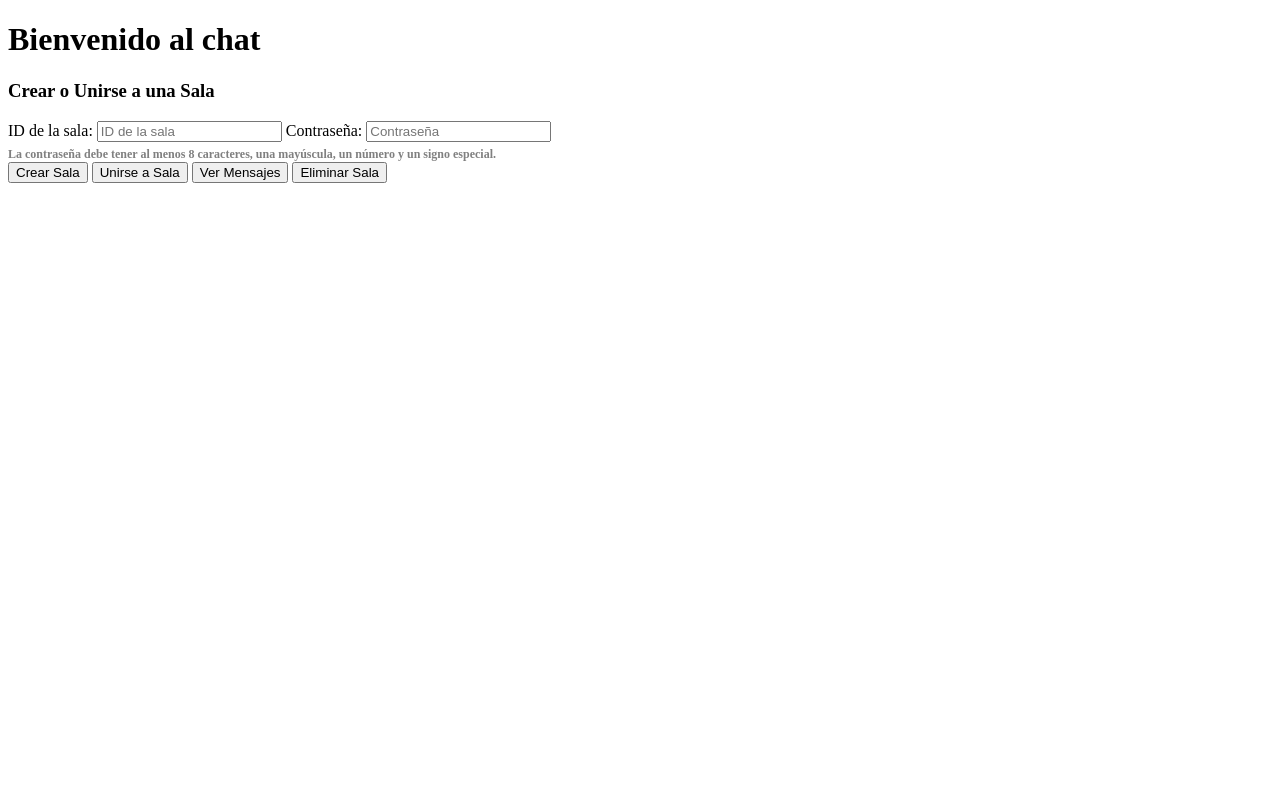
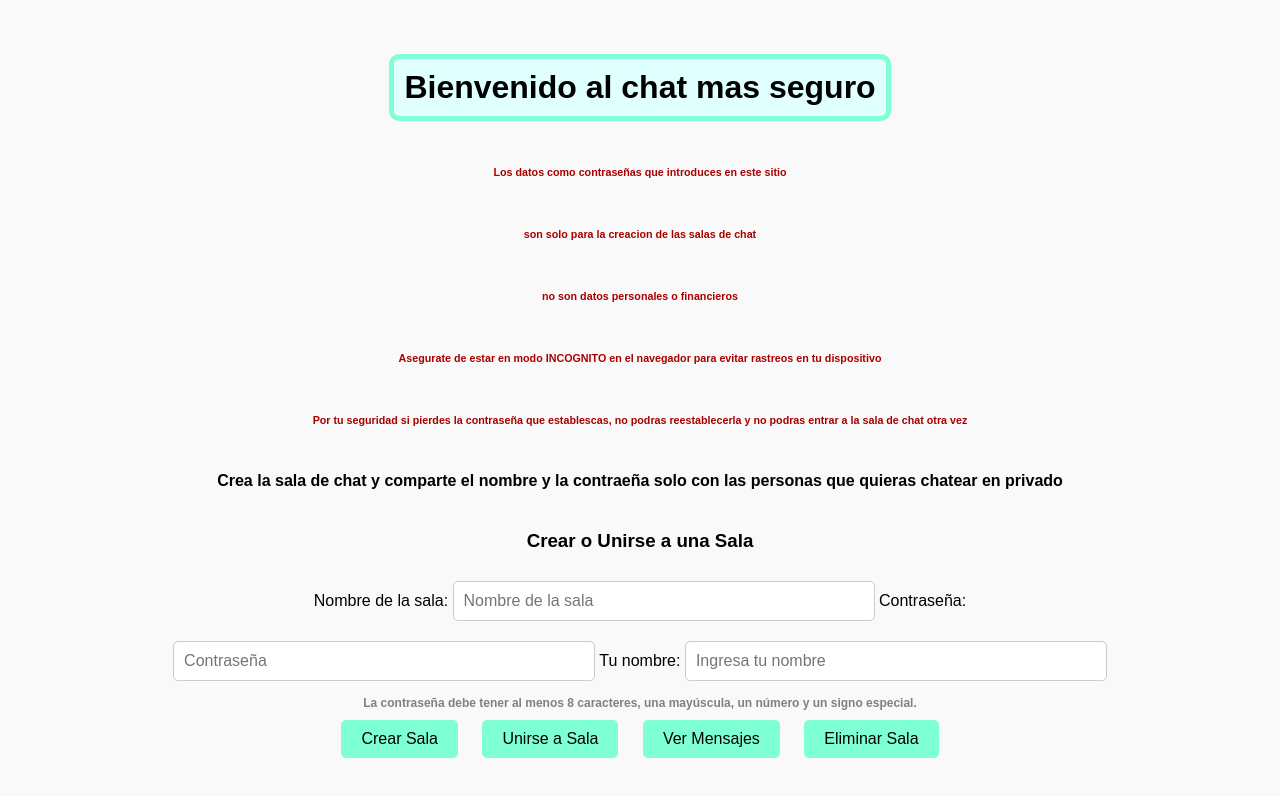
Before and after one commit to santiagomeme/chat-app, a website with bundled scripts: page public/index.html in a window 1280 px wide. Built offline with nearby package versions, Linux system fonts and the light colour scheme.

Commit message:
prueba 21-11-24

```diff
--- a/public/index.html
+++ b/public/index.html
@@ -3,49 +3,38 @@
   <head>
     <meta charset="utf-8">
     <meta name="viewport" content="width=device-width, initial-scale=1">
-    <title>Welcome to chat app</title>
+    <title>Chat Seguro </title>
 
 
-    <style>
-      #messagePanel {
-          display: none;
-          border: 1px solid #ccc;
-          padding: 10px;
-          margin-top: 10px;
-      }
+    <link rel="stylesheet" href="style.css">
 
-      #chat {
-    display: none;
-}
-
-small {
-    display: block;
-    margin-top: 5px;
-    font-size: 12px;
-    color: gray;
-}
-
-#passwordFeedback {
-    font-weight: bold;
-}
-
-
-  </style>
   </head>
   <body>
 
 
 
 
-<h1>Bienvenido al chat</h1>
+<h1>Bienvenido al chat mas seguro</h1>
+<h6>Los datos como contraseñas que introduces en este sitio</h6>
+<h6> son solo para la creacion de las salas de chat</h6>
+<h6> no son datos personales o financieros</h6>
+<h6>Asegurate de estar en modo INCOGNITO en el navegador para evitar rastreos en tu dispositivo</h6>
+<h6>Por tu seguridad si pierdes la contraseña que establescas, no podras reestablecerla y no podras entrar a la sala de chat otra vez</h6>
+
+
+  <h4>Crea la sala de chat y comparte el nombre y la contraeña solo con las personas que quieras chatear en privado</h4>
+
 
 <div id="createJoinRoom">
     <h3>Crear o Unirse a una Sala</h3>
-    <label for="roomID">ID de la sala:</label>
-    <input type="text" id="roomID" placeholder="ID de la sala">
+    <label for="roomID">Nombre de la sala:</label>
+    <input type="text" id="roomID" placeholder="Nombre de la sala">
+
     <label for="roomPassword">Contraseña:</label>
     <input type="password" id="roomPassword" placeholder="Contraseña">
-    <small id="passwordFeedback">La contraseña debe tener al menos 8 caracteres, una mayúscula, un número y un signo especial.</small>
+    <label for="userName">Tu nombre:</label>
+    <input type="text" id="userName" placeholder="Ingresa tu nombre">
+    <small id="passwordFeedback">La contraseña debe tener al menos 8 caracteres, una mayúscula, un número y un signo especial. </small>
     <button id="createRoomBtn">Crear Sala</button>
     <button id="joinRoomBtn">Unirse a Sala</button>
     <button id="showMessagesBtn">Ver Mensajes</button>
@@ -76,17 +65,3 @@ small {
 
   </body>
 </html>
-
-
-<!-- rules_version = '2';
-service cloud.firestore {
-  match /databases/{database}/documents {
-    match /salas/{roomID} {
-      allow read, write: if true;
-    }
-    match /salas/{roomID}/mensajes/{messageID} {
-      allow read, write: if true;
-    }
-  }
-}
--->
--- a/public/prueba.js
+++ b/public/prueba.js
@@ -146,12 +146,19 @@ async function unirseSala() {
 
 // Función para enviar un mensaje
 async function enviarMensaje() {
+    const userName = localStorage.getItem("userName"); // Recupera el nombre del usuario almacenado
     const contenido = messageInput.value.trim();
+
+    if (!userName) {
+        alert("Por favor, ingresa tu nombre antes de enviar un mensaje.");
+        return;
+    }
+
     if (currentRoomID && contenido) {
         try {
             const mensajesRef = collection(db, "salas", currentRoomID, "mensajes");
             await addDoc(mensajesRef, {
-                usuario: "Usuario", // Puedes modificar para agregar un nombre de usuario dinámico
+                usuario: userName, // Utiliza el nombre del usuario
                 contenido: contenido,
                 timestamp: serverTimestamp(),
             });
@@ -179,6 +186,24 @@ function escucharMensajes() {
         });
     });
 }
+
+document.getElementById("joinRoomBtn").addEventListener("click", () => {
+    const userName = document.getElementById("userName").value;
+    const roomName = document.getElementById("roomID").value;
+    const roomPassword = document.getElementById("roomPassword").value;
+
+    if (!userName || !roomName || !roomPassword) {
+      alert("Por favor, completa todos los campos.");
+      return;
+    }
+
+    // Guarda el nombre del usuario al unirse a la sala
+    localStorage.setItem("userName", userName);
+
+    // Lógica para unirse a la sala...
+  });
+
+
 
 // Función para salir de la sala
 function salirSala() {
--- /dev/null
+++ b/public/style.css
@@ -0,0 +1,78 @@
+ #messagePanel {
+          display: none;
+          border: 1px solid #ccc;
+          padding: 10px;
+          margin-top: 10px;
+      }
+
+      #chat {
+    display: none;
+}
+
+small {
+    display: block;
+    margin-top: 5px;
+    font-size: 12px;
+    color: gray;
+}
+
+#passwordFeedback {
+    font-weight: bold;
+}
+h1{
+  color: rgb(0, 0, 0);
+}
+h6{
+  color:rgb(168, 0, 0);
+}
+
+/* Estilo general para centrar todo el contenido en la pantalla */
+body {
+  margin: 0;
+  padding: 0;
+  display: flex;
+  flex-direction: column; /* Asegura que los elementos queden en una columna */
+  justify-content: center; /* Centra verticalmente */
+  align-items: center; /* Centra horizontalmente */
+  min-height: 100vh; /* Asegura que ocupe toda la altura de la pantalla */
+  text-align: center; /* Centra el texto dentro de los elementos */
+  font-family: Arial, sans-serif; /* Fuente predeterminada */
+  background-color: #f9f9f9; /* Fondo claro */
+}
+
+/* Estilo para el h1 con borde aguamarina */
+h1 {
+  border: 5px solid aquamarine; /* Borde de color aguamarina */
+  padding: 10px; /* Espacio interno alrededor del texto */
+  border-radius: 10px; /* Bordes redondeados opcionales */
+  background-color: #e0ffff; /* Fondo más claro */
+  margin-bottom: 20px; /* Espaciado hacia abajo */
+}
+
+/* Ajustes de los botones */
+button {
+  margin: 10px; /* Espaciado entre botones */
+  padding: 10px 20px; /* Espaciado interno */
+  font-size: 16px; /* Tamaño del texto */
+  cursor: pointer;
+  border-radius: 5px; /* Bordes redondeados */
+  border: none;
+  background-color: aquamarine;
+  color: black;
+}
+
+button:hover {
+  background-color: #76eec6; /* Color más oscuro al pasar el ratón */
+}
+
+/* Ajustes para las etiquetas de entrada */
+input[type="text"],
+input[type="password"] {
+  margin: 10px 0; /* Espaciado vertical */
+  padding: 10px;
+  font-size: 16px;
+  border: 1px solid #ccc;
+  border-radius: 5px;
+  width: 80%; /* Ancho relativo */
+  max-width: 400px; /* Ancho máximo */
+}
```
Also changed, not shown: 1 other file.
